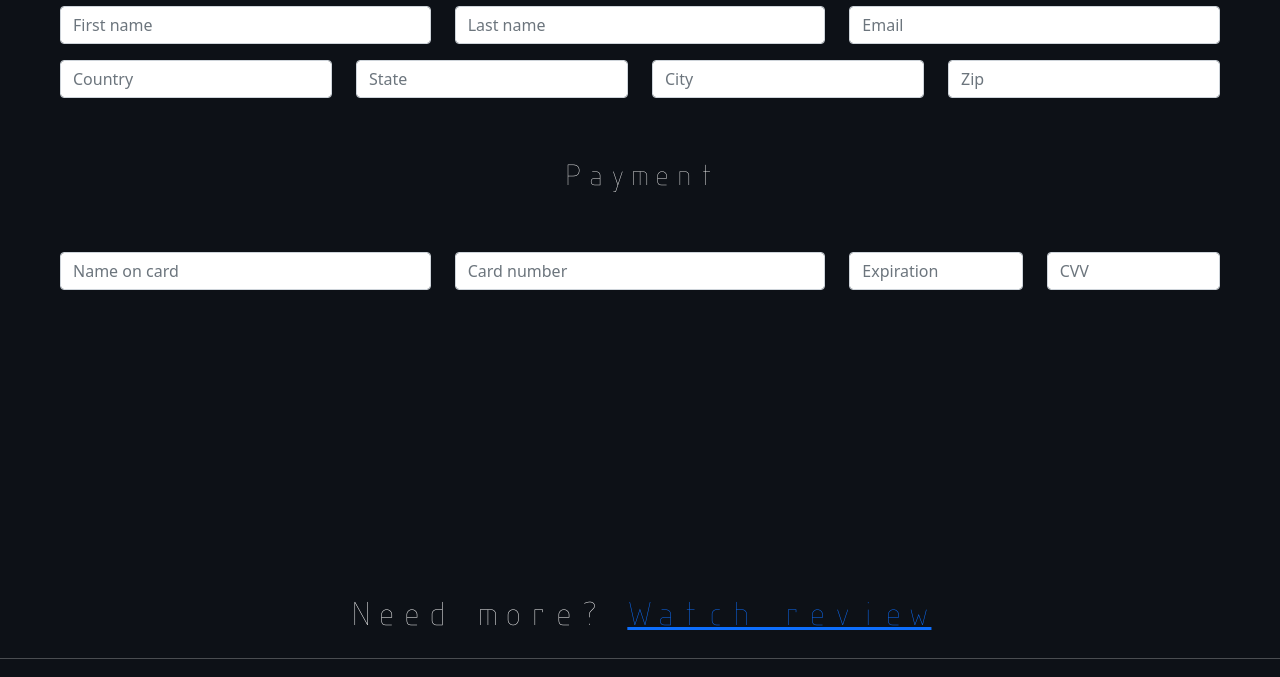
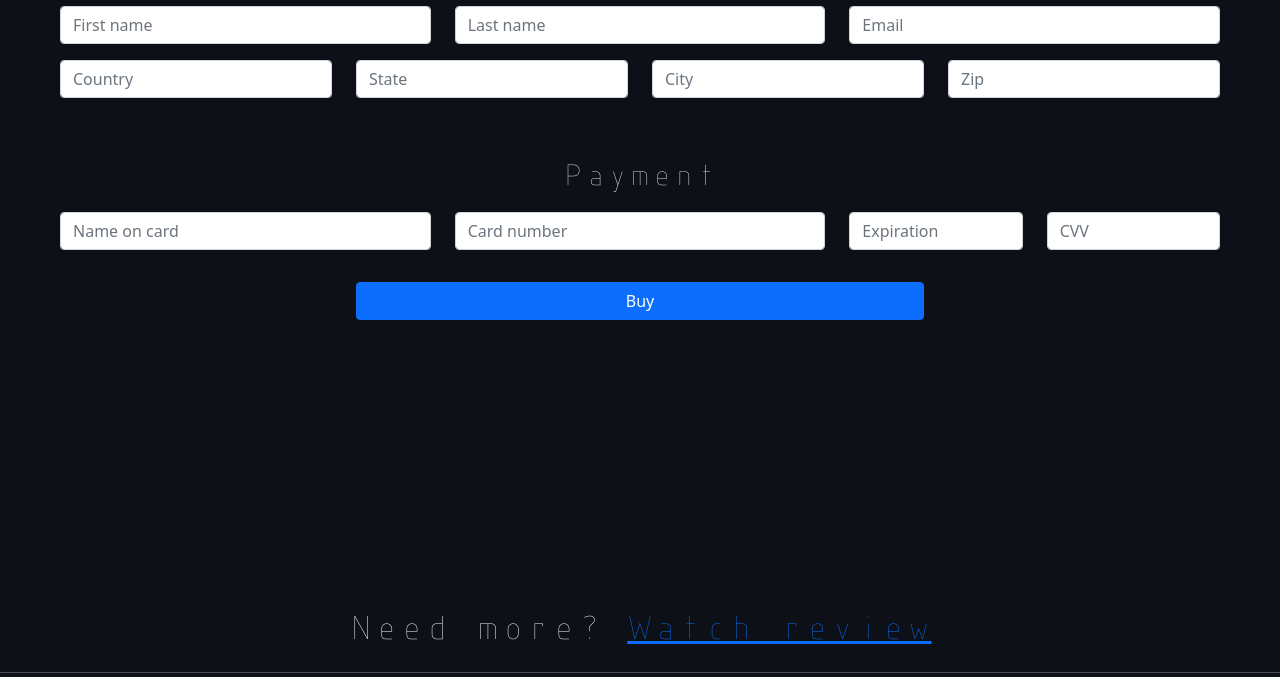
Before and after one commit to eldiyar01/Web-midterm, a plain HTML site: page index.html in a window 1280 px wide. Shown: the part 7318-7995 px from the top of the page. Drawn offline with Linux system fonts and the light colour scheme.

Commit message:
Update index.html

```diff
--- a/index.html
+++ b/index.html
@@ -235,9 +235,8 @@
 				<div class="col-3">
 					<input type="text" class="form-control mb-3" placeholder="Zip">
 				</div>
-			</div>
-			<h3 class="text-center isoct">Payment</h3>
-			<div class="row p-5">
+
+				<h3 class="text-center isoct mt-5 mb-3">Payment</h3>
 				<div class="col-4">
 					<input type="text" class="form-control mb-3" placeholder="Name on card">
 				</div>
@@ -249,6 +248,9 @@
 				</div>
 				<div class="col-2">
 					<input type="text" class="form-control mb-3" placeholder="CVV">
+				</div>
+				<div class="d-grid gap-2 col-6 mx-auto mt-3">
+				<button type="button" class="btn btn-primary">Buy</button>
 				</div>
 			</div>
 		</div>
```
